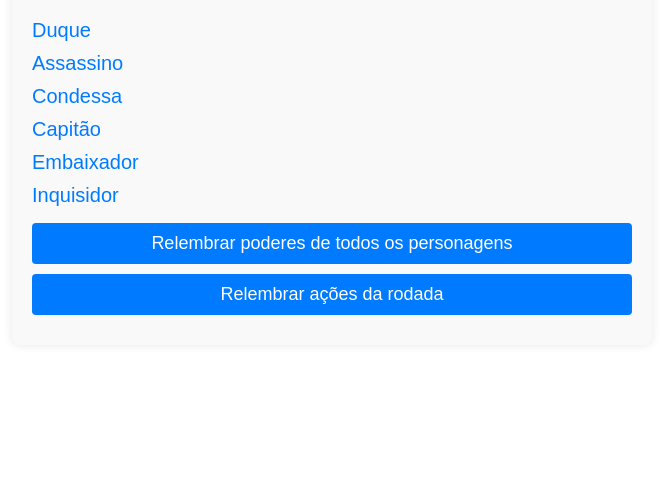
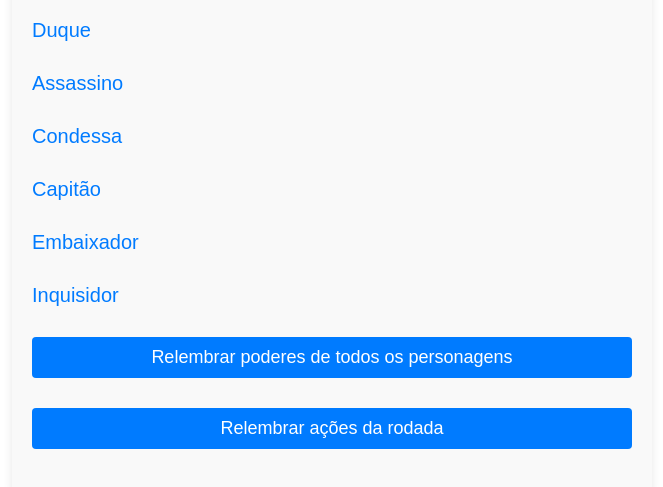
Before and after one commit to abelardojr0/coup-acessibilidade, a plain HTML site: page index.html in a window 1280 px wide. Shown: the part 101-588 px from the top of the page, without its empty margins (308-971 px from the left). Drawn offline with Linux system fonts and the light colour scheme.

Commit message:
distanciando itens

```diff
--- a/style.css
+++ b/style.css
@@ -17,7 +17,7 @@ body {
 
 button {
   display: block;
-  margin: 10px 0;
+  margin: 30px 0;
   padding: 10px;
   font-size: 18px;
   width: 100%;
@@ -39,7 +39,7 @@ ul {
 }
 
 li {
-  margin-bottom: 10px;
+  margin-bottom: 30px;
 }
 
 a {
```
